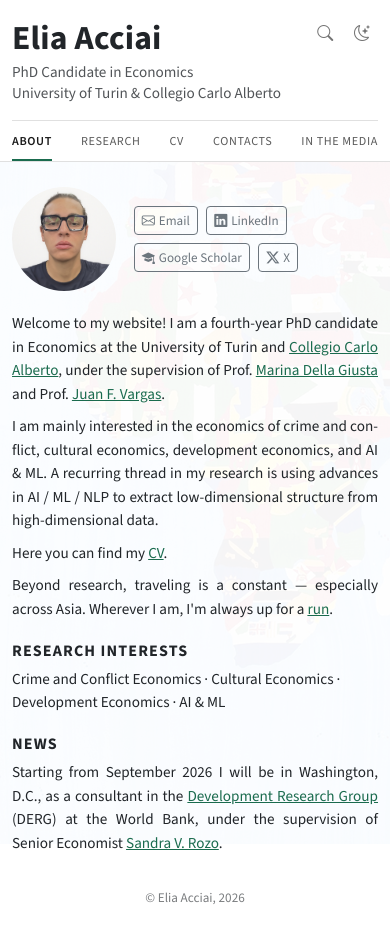
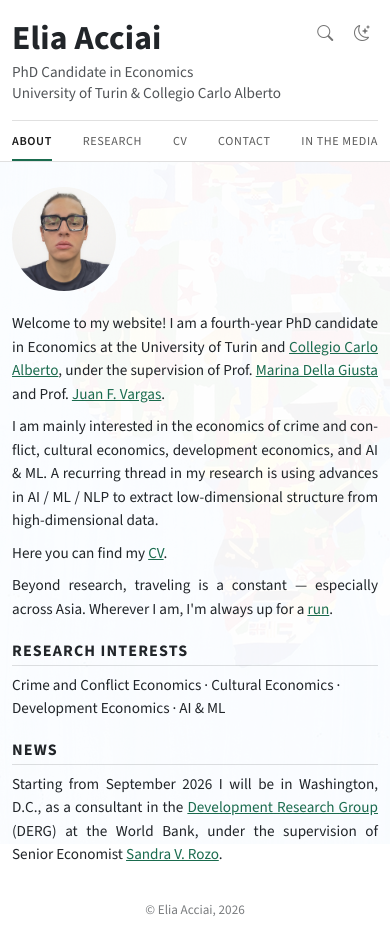
Before and after one commit to eacciai/eacciai.github.io, a plain HTML site: page index.html in a window 390 px wide. Drawn offline with nearby package versions, Linux system fonts and the light colour scheme.

Commit message:
Remove link buttons from About, split Contact page into Email and Elsewhere, rename Contacts to Contact, add rule under section titles, use smaller bullets

```diff
--- a/index.html
+++ b/index.html
@@ -92,7 +92,7 @@
           <li class="nav-item"><a class="nav-link active" aria-current="page" href="index.html">About</a></li>
           <li class="nav-item"><a class="nav-link" href="research.html">Research</a></li>
           <li class="nav-item"><a class="nav-link" href="cv.html">CV</a></li>
-          <li class="nav-item"><a class="nav-link" href="contacts.html">Contacts</a></li>
+          <li class="nav-item"><a class="nav-link" href="contacts.html">Contact</a></li>
           <li class="nav-item"><a class="nav-link" href="media.html">In the Media</a></li>
       </ul>
 
@@ -120,10 +120,10 @@
     <div class="about-solana container" style="max-width:960px;">
       <div class="about-entity">
 
-        <!-- Left: text + links -->
+        <!-- Left: text -->
         <div class="entity-contents">
 
-          <!-- Mobile: photo beside the links; desktop: links only -->
+          <!-- Mobile: photo at the top; desktop: hidden -->
           <div class="about-top">
 
           <div class="about-header">
@@ -131,26 +131,6 @@
               <img src="images/Picture_EliaAcciai_white_bg.jpg" alt="Elia Acciai" class="about-image round">
               <p class="about-photo-caption">PhD Candidate in Economics<br>University of Turin &amp; Collegio Carlo Alberto</p>
             </div>
-          </div>
-
-          <!-- Social Links -->
-          <div class="about-links">
-            <a href="mailto:elia.acciai@carloalberto.org" class="about-link">
-              <i class="bi bi-envelope"></i>
-              <span>Email</span>
-            </a>
-            <a href="https://www.linkedin.com/in/elia-acciai-7080b6162/" target="_blank" class="about-link">
-              <i class="bi bi-linkedin"></i>
-              <span>LinkedIn</span>
-            </a>
-            <a href="https://scholar.google.com/citations?user=_bDgG68AAAAJ&hl=it&authuser=3" target="_blank" class="about-link">
-              <i class="bi bi-mortarboard-fill"></i>
-              <span>Google Scholar</span>
-            </a>
-            <a href="https://x.com/elia_acciai" target="_blank" class="about-link">
-              <i class="bi bi-twitter-x"></i>
-              <span>X</span>
-            </a>
           </div>
 
           </div>
--- a/style.css
+++ b/style.css
@@ -224,35 +224,6 @@ a:hover {
   flex-direction: column;
 }
 
-/* Social Links */
-.about-links {
-  display: flex;
-  flex-direction: row;
-  flex-wrap: wrap;
-  column-gap: 0.7em;
-  row-gap: 0.6em;
-  padding-bottom: 1.3em;
-}
-
-.about-link {
-  color: #6c757d;
-  text-decoration: none;
-  border: 1px solid #6c757d;
-  font-size: 0.82em;
-  padding: 0.28em 0.55em;
-  border-radius: 4px;
-  display: inline-flex;
-  align-items: center;
-  gap: 0.3em;
-  transition: color 0.2s, border-color 0.2s;
-}
-
-.about-link:hover {
-  color: var(--accent-color);
-  border-color: var(--accent-color);
-  text-decoration: none;
-}
-
 /* About Contents (bio, sections) */
 .about-contents {
   padding-right: 1.5em;
@@ -281,7 +252,13 @@ a:hover {
   letter-spacing: 0.07em;
   margin-top: 1.2rem;
   margin-bottom: 0.5rem;
-  border-bottom: none;
+  padding-bottom: 0.3rem;
+  border-bottom: 1px solid rgba(0,0,0,0.12);
+}
+
+[data-bs-theme="dark"] .about-contents h2,
+[data-bs-theme="dark"] .page-content h2 {
+  border-bottom-color: rgba(255,255,255,0.12);
 }
 
 .about-contents ul {
@@ -348,7 +325,7 @@ a:hover {
     width: 100%;
   }
 
-  /* Photo on the left, links beside it */
+  /* Photo at the top */
   .about-top {
     display: flex;
     align-items: center;
@@ -378,20 +355,6 @@ a:hover {
   .about-header {
     display: block;
     flex-shrink: 0;
-  }
-
-  .about-links {
-    flex-direction: row;
-    flex-wrap: wrap;
-    row-gap: 0.5em;
-    column-gap: 0.5em;
-    padding-bottom: 0;
-  }
-
-  .about-link {
-    font-size: 0.82em;
-    padding: 0.28em 0.55em;
-    border-radius: 4px;
   }
 
   .about-contents {
@@ -492,6 +455,8 @@ a:hover {
   letter-spacing: 0.07em;
   margin-top: 1.5rem;
   margin-bottom: 0.5rem;
+  padding-bottom: 0.3rem;
+  border-bottom: 1px solid rgba(0,0,0,0.12);
 }
 
 .page-content ul {
@@ -502,6 +467,11 @@ a:hover {
 .page-content ul li {
   margin-bottom: 0.4rem;
   line-height: 1.5;
+}
+
+.page-content li::marker,
+.about-contents li::marker {
+  font-size: 0.6em;
 }
 
 @media (max-width: 991.98px) {
@@ -731,8 +701,4 @@ a:hover {
     width: calc(13.5em / 1.125);
     height: calc(13.5em / 1.125);
   }
-
-  .about-links {
-    font-size: calc(1em / 1.125);
-  }
 }
```
Also changed, not shown: contacts.html (+17 -6 lines), cv.html (+1 -1 lines), media.html (+1 -1 lines), research.html (+1 -1 lines).
